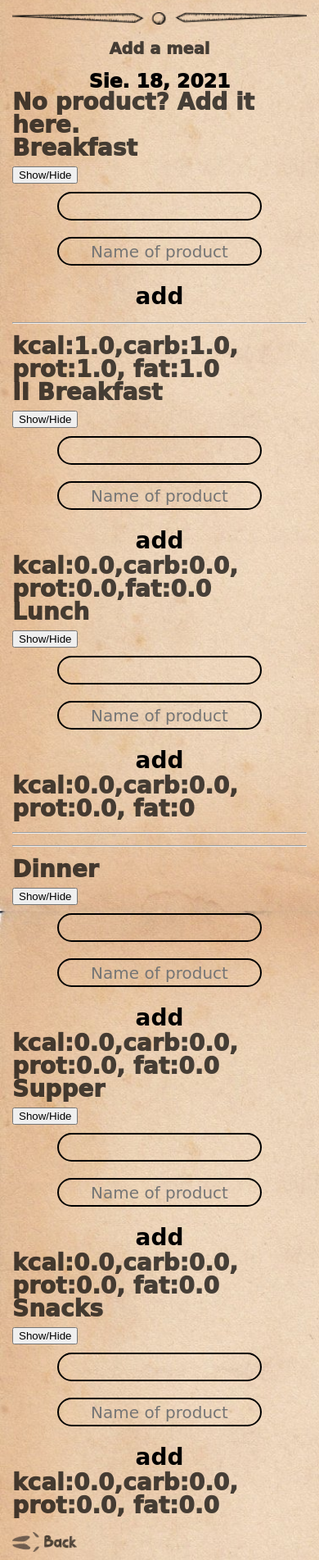
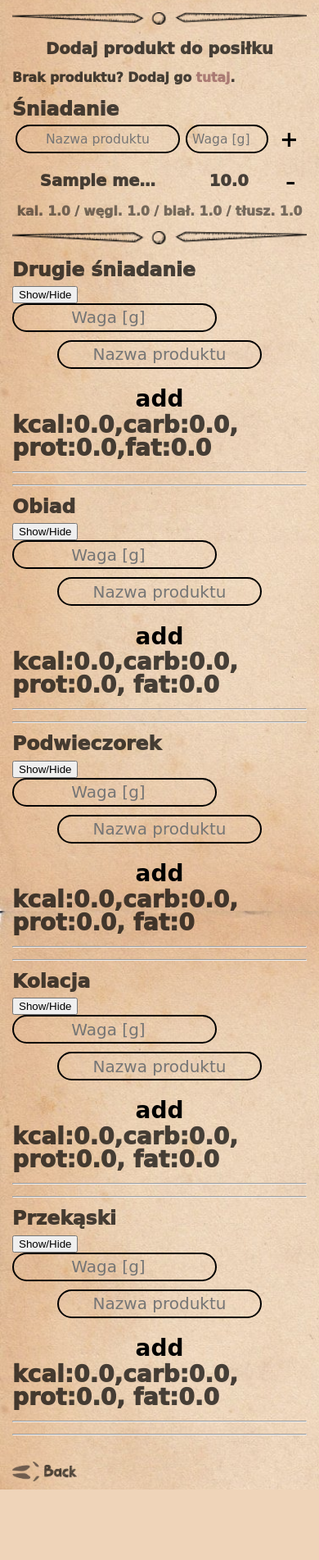
Before and after one commit to Mairon88/WildCalo, a Django app: page /meals/ in a window 390 px wide. Shown: the part 129-2032 px from the top of the page at 82% size. After the commit the page ends 1946 px from the top, so only its background shows below. Run offline with Django 3.2, Linux system fonts and the light colour scheme; a user stored in the database is signed in; tables that the repository leaves empty hold one stand-in row (values such as "Sample post"); some libraries are stand-ins or nearby versions; some web fonts are replaced.

Commit message:
Still working on add meals front end

```diff
--- a/wildcalo/calccalo/forms.py
+++ b/wildcalo/calccalo/forms.py
@@ -44,8 +44,8 @@ class BreakfastProductsForm(forms.ModelForm):
         model = MealsProducts
         fields = ('weight',)
 
-    weightb= forms.FloatField()
-    productb= forms.CharField(widget=forms.TextInput(attrs={'placeholder': 'Name of product'}))
+    weightb= forms.FloatField(widget=forms.NumberInput(attrs={'placeholder': 'Waga [g]'}))
+    productb= forms.CharField(widget=forms.TextInput(attrs={'placeholder': 'Nazwa produktu'}))
 
 
 class Breakfast2ProductsForm(forms.ModelForm):
@@ -53,40 +53,40 @@ class Breakfast2ProductsForm(forms.ModelForm):
         model = MealsProducts
         fields = ('weight',)
 
-    weightb2= forms.FloatField()
-    productb2= forms.CharField(widget=forms.TextInput(attrs={'placeholder': 'Name of product'}))
+    weightb2= forms.FloatField(widget=forms.NumberInput(attrs={'placeholder': 'Waga [g]'}))
+    productb2= forms.CharField(widget=forms.TextInput(attrs={'placeholder': 'Nazwa produktu'}))
 
 class LunchProductsForm(forms.ModelForm):
     class Meta:
         model = MealsProducts
         fields = ('weight',)
 
-    weightl= forms.FloatField()
-    productl= forms.CharField(widget=forms.TextInput(attrs={'placeholder': 'Name of product'}))
+    weightl= forms.FloatField(widget=forms.NumberInput(attrs={'placeholder': 'Waga [g]'}))
+    productl= forms.CharField(widget=forms.TextInput(attrs={'placeholder': 'Nazwa produktu'}))
 
 class DinnerProductsForm(forms.ModelForm):
     class Meta:
         model = MealsProducts
         fields = ('weight',)
 
-    weightd= forms.FloatField()
-    productd= forms.CharField(widget=forms.TextInput(attrs={'placeholder': 'Name of product'}))
+    weightd= forms.FloatField(widget=forms.NumberInput(attrs={'placeholder': 'Waga [g]'}))
+    productd= forms.CharField(widget=forms.TextInput(attrs={'placeholder': 'Nazwa produktu'}))
 
 class SupperProductsForm(forms.ModelForm):
     class Meta:
         model = MealsProducts
         fields = ('weight',)
 
-    weightsu= forms.FloatField()
-    productsu= forms.CharField(widget=forms.TextInput(attrs={'placeholder': 'Name of product'}))
+    weightsu= forms.FloatField(widget=forms.NumberInput(attrs={'placeholder': 'Waga [g]'}))
+    productsu= forms.CharField(widget=forms.TextInput(attrs={'placeholder': 'Nazwa produktu'}))
 
 class SnacksProductsForm(forms.ModelForm):
     class Meta:
         model = MealsProducts
         fields = ('weight',)
 
-    weightsn= forms.FloatField()
-    productsn= forms.CharField(widget=forms.TextInput(attrs={'placeholder': 'Name of product'}))
+    weightsn= forms.FloatField(widget=forms.NumberInput(attrs={'placeholder': 'Waga [g]'}))
+    productsn= forms.CharField(widget=forms.TextInput(attrs={'placeholder': 'Nazwa produktu'}))
 
 
 class NameField(forms.CharField):
--- a/wildcalo/calccalo/static/css/base.css
+++ b/wildcalo/calccalo/static/css/base.css
@@ -589,9 +589,9 @@ a {
         font-size: 6vw;
     }
 
-    #breakfast_hide_show, #breakfast2_hide_show, #dinner_hide_show, #supper_hide_show, #snacks_hide_show {
+    /*#breakfast_hide_show, #breakfast2_hide_show, #dinner_hide_show, #supper_hide_show, #snacks_hide_show {
     display: none;
-    }
+    }*/
 
     p, h1, h2 {
     opacity: 0.7;
@@ -617,6 +617,111 @@ a {
     opacity: 0.7;
     }
 
+    .meal {
+        font-size: 6vw;
+    }
+
+    .add_product {
+        font-size: 4vw;
+        margin-bottom: 5%;
+    }
+
+    .add_product a{
+    color: #8a5154f3;
+    }
+
+    #id_weightb {
+        width: 100%;
+        font-size: 4vw;
+    }
+
+    #id_productb {
+        width: 100%;
+        font-size: 4vw;
+    }
+
+    .add_meal_form form {
+        display: flex;
+        margin: 0;
+        padding: 0;
+    }
 
 
+    .add_meal_form div {
+        display: flex;
+        align-items: center;
+        justify-content: space-around;
+        margin: 1%;
+        margin-top: 2%;
+
+
+    }
+
+    .add_meal_form div input[type="text"], input[type="number"]{
+        margin: 0;
+    }
+        .add {
+        width: 10%;
+        font-size: 7vw;
+        padding: 0;
+
+    }
+
+    .weight {
+        width: 30%;
+    }
+
+    .product {
+        width: 60%;
+    }
+
+    .add_meal_form {
+            font-size: 5vw;
+
+        }
+
+    .param {
+        font-size: 4vw;
+        text-align: center;
+        opacity: 0.5;
+
+    }
+
+    .sum {
+        font-size: 4vw;
+        color: #44325df3;
+        text-align: center;
+    }
+
+    .product_param_del{
+        display: flex;
+        margin: 0;
+        padding: 0;
+    }
+
+
+    .product_param_del div {
+        display: flex;
+        align-items: center;
+        justify-content: space-around;
+        margin: 2%;
+        margin-top: 2%;
+        font-size: 5vw;
+
+
+    }
+
+    .add_meal_form div input[type="text"], input[type="number"]{
+        margin: 0;
+    }
+        .del button {
+        background-color: Transparent;
+        background-repeat:no-repeat;
+        border: none;
+        cursor:pointer;
+        overflow: hidden;
+        outline:none;
+        font-size: 10vw;
+
+    }
 }
--- a/wildcalo/calccalo/templates/account/dashboard.html
+++ b/wildcalo/calccalo/templates/account/dashboard.html
@@ -24,7 +24,7 @@
                                 </div>
 
                         {% else %}
-                            <div class="cal_text"><p>??</p>
+                           <p class="cal_text">??</p>
                         {% endif %}
                     </div>
 
--- a/wildcalo/calccalo/templates/account/meals.html
+++ b/wildcalo/calccalo/templates/account/meals.html
@@ -4,33 +4,43 @@
 
 {% block content %}
         {% if request.user.is_authenticated %}
-            <h1>Add a meal</h1>
-            <p>{{message}}</p>
-            <div class="today">{{ today }}</div>
-            <p>No product? Add it <a href="{% url 'user_products' %}"><span>here</span></a>.</p>
-            <p>Breakfast</p>
-            <button onclick="myFunction_breakfast()">Show/Hide</button>
-            <form action="." method="get">
-                {{ breakfast_form.weightb }}
-                {{ breakfast_form.productb }}
-                {% csrf_token %}
-                <input type="submit" value="add">
-                 <hr>
+            <h1>Dodaj produkt do posiłku</h1>
+            <p class="message">{{message}}</p>
+<!--            <div class="today">{{ today }}</div>-->
+            <p class="add_product">Brak produktu? Dodaj go <a href="{% url 'user_products' %}"><span>tutaj</span></a>.</p>
 
-                <p>kcal:{{breakfast_kcal}},carb:{{breakfast_carb}}, prot:{{breakfast_prot}}, fat:{{breakfast_fat}}</p>
-            </form>
-            <div id="breakfast_hide_show">
-                {% for product in breakfast_products %}
-                    {{ product.name }} {{ product.kcal }} {{ product.carb }} {{ product.prot }} {{ product.fat }}
-                    <div class="del"><form method="POST">
-                        <button name="delete_items" type="submit" value="{{ product.pk }}">X</button>
+            <div class="breakfast">
+                <div><p class="meal">Śniadanie</p></div>
+    <!--            <button onclick="myFunction_breakfast()">Show/Hide</button>-->
+                <div class="add_meal_form"><form action="." method="get">
+
+                    <div class="product">{{ breakfast_form.productb }}</div>
+                    <div class="weight">{{ breakfast_form.weightb }}</div>
                         {% csrf_token %}
-                    </form></div>
-                    <hr>
-                {% endfor %}
-            <hr><hr>
+                    <div class="add"><input type="submit" value="+"></div>
+                     </form>
+                </div>
+
+
+                    {% for product in breakfast_products %}
+                    <div class="product_param_del">
+                        <div class="product"><p>{{ product.name|truncatechars:10 }}</p></div>
+                        <div class="weight"><p>{{ product.weight }}</p></div>
+                        <div class="del">
+                            <form method="POST">
+                            <button  class="del" name="delete_items" type="submit" value="{{ product.pk }}">-</button>
+                            {% csrf_token %}
+                        </form></div>
+
+                    </div>
+                <div class="param">kal. {{ product.kcal }} / węgl. {{ product.carb }} / biał. {{ product.prot }} / tłusz. {{ product.fat }}</div>
+                    {% endfor %}
+<!--                    <div class="sum">kal.{{breakfast_kcal}} / węgl.{{breakfast_carb}} / biał.{{breakfast_prot}} / tłusz.{{breakfast_fat}}</div>-->
+                </div>
+
             </div>
-            <p>II Breakfast</p>
+            <div class="line"><img src="/media/line.png"></div>
+            <p class="meal">Drugie śniadanie</p>
             <button onclick="myFunction_breakfast_2()">Show/Hide</button>
             <form action="." method="get">
                 {{ breakfast2_form.weightb2 }}
@@ -50,7 +60,29 @@
                 {% endfor %}
             <hr><hr>
             </div>
-            <p>Lunch</p>
+
+            <p class="meal">Obiad</p>
+            <button onclick="myFunction_dinner()">Show/Hide</button>
+            <form action="." method="get">
+                {{ dinner_form.weightd }}
+                {{ dinner_form.productd }}
+                {% csrf_token %}
+                <input type="submit" value="add">
+                <p>kcal:{{dinner_kcal}},carb:{{dinner_carb}}, prot:{{dinner_prot}}, fat:{{dinner_fat}}</p>
+            </form>
+            <div id="dinner_hide_show">
+                {% for product in dinner_products %}
+                    {{ product.name }} {{ product.kcal }} {{ product.carb }} {{ product.prot }} {{ product.fat }}
+                    <div class="del"><form method="POST">
+                        <button name="delete_items" type="submit" value="{{ product.pk }}">X</button>
+                        {% csrf_token %}
+                    </form></div>
+                    <hr>
+                {% endfor %}
+            <hr><hr>
+            </div>
+
+            <p class="meal">Podwieczorek</p>
 
              <button onclick="myFunction_lunch()">Show/Hide</button>
             <form action="." method="get">
@@ -71,27 +103,10 @@
                 {% endfor %}
             <hr><hr>
             </div>
-            <p>Dinner</p>
-            <button onclick="myFunction_dinner()">Show/Hide</button>
-            <form action="." method="get">
-                {{ dinner_form.weightd }}
-                {{ dinner_form.productd }}
-                {% csrf_token %}
-                <input type="submit" value="add">
-                <p>kcal:{{dinner_kcal}},carb:{{dinner_carb}}, prot:{{dinner_prot}}, fat:{{dinner_fat}}</p>
-            </form>
-            <div id="dinner_hide_show">
-                {% for product in dinner_products %}
-                    {{ product.name }} {{ product.kcal }} {{ product.carb }} {{ product.prot }} {{ product.fat }}
-                    <div class="del"><form method="POST">
-                        <button name="delete_items" type="submit" value="{{ product.pk }}">X</button>
-                        {% csrf_token %}
-                    </form></div>
-                    <hr>
-                {% endfor %}
-            <hr><hr>
-            </div>
-            <p>Supper</p>
+
+
+
+            <p class="meal">Kolacja</p>
             <button onclick="myFunction_supper()">Show/Hide</button>
             <form action="." method="get">
                 {{ supper_form.weightsu }}
@@ -111,7 +126,7 @@
                 {% endfor %}
             <hr><hr>
             </div>
-            <p>Snacks</p>
+            <p class="meal">Przekąski</p>
             <button onclick="myFunction_snacks()">Show/Hide</button>
             <form action="." method="get">
                 {{ snacks_form.weightsn }}
--- a/wildcalo/calccalo/templates/base.html
+++ b/wildcalo/calccalo/templates/base.html
@@ -40,62 +40,62 @@
     {% block content %}
     {% endblock %}
 
-    <script>
+<!--    <script>-->
 
-        function myFunction_breakfast() {
-          var x = document.getElementById("breakfast_hide_show");
-          if (x.style.display === "none") {
-            x.style.display = "block";
-          } else {
-            x.style.display = "none";
-          }
-        }
+<!--        function myFunction_breakfast() {-->
+<!--          var x = document.getElementById("breakfast_hide_show");-->
+<!--          if (x.style.display === "none") {-->
+<!--            x.style.display = "block";-->
+<!--          } else {-->
+<!--            x.style.display = "none";-->
+<!--          }-->
+<!--        }-->
 
-        function myFunction_breakfast_2() {
-          var x = document.getElementById("breakfast2_hide_show");
-          if (x.style.display === "none") {
-            x.style.display = "block";
-          } else {
-            x.style.display = "none";
-          }
-        }
+<!--        function myFunction_breakfast_2() {-->
+<!--          var x = document.getElementById("breakfast2_hide_show");-->
+<!--          if (x.style.display === "none") {-->
+<!--            x.style.display = "block";-->
+<!--          } else {-->
+<!--            x.style.display = "none";-->
+<!--          }-->
+<!--        }-->
 
-        function myFunction_lunch() {
-          var x = document.getElementById("lunch_hide_show");
-          if (x.style.display === "none") {
-            x.style.display = "block";
-          } else {
-            x.style.display = "none";
-          }
-        }
+<!--        function myFunction_lunch() {-->
+<!--          var x = document.getElementById("lunch_hide_show");-->
+<!--          if (x.style.display === "none") {-->
+<!--            x.style.display = "block";-->
+<!--          } else {-->
+<!--            x.style.display = "none";-->
+<!--          }-->
+<!--        }-->
 
-        function myFunction_dinner() {
-          var x = document.getElementById("dinner_hide_show");
-          if (x.style.display === "none") {
-            x.style.display = "block";
-          } else {
-            x.style.display = "none";
-          }
-        }
+<!--        function myFunction_dinner() {-->
+<!--          var x = document.getElementById("dinner_hide_show");-->
+<!--          if (x.style.display === "none") {-->
+<!--            x.style.display = "block";-->
+<!--          } else {-->
+<!--            x.style.display = "none";-->
+<!--          }-->
+<!--        }-->
 
-        function myFunction_supper() {
-          var x = document.getElementById("supper_hide_show");
-          if (x.style.display === "none") {
-            x.style.display = "block";
-          } else {
-            x.style.display = "none";
-          }
-        }
+<!--        function myFunction_supper() {-->
+<!--          var x = document.getElementById("supper_hide_show");-->
+<!--          if (x.style.display === "none") {-->
+<!--            x.style.display = "block";-->
+<!--          } else {-->
+<!--            x.style.display = "none";-->
+<!--          }-->
+<!--        }-->
 
-        function myFunction_snacks() {
-          var x = document.getElementById("snacks_hide_show");
-          if (x.style.display === "none") {
-            x.style.display = "block";
-          } else {
-            x.style.display = "none";
-          }
-        }
-    </script>
+<!--        function myFunction_snacks() {-->
+<!--          var x = document.getElementById("snacks_hide_show");-->
+<!--          if (x.style.display === "none") {-->
+<!--            x.style.display = "block";-->
+<!--          } else {-->
+<!--            x.style.display = "none";-->
+<!--          }-->
+<!--        }-->
+<!--    </script>-->
   <script src="https://code.jquery.com/jquery-1.12.4.js"></script>
   <script src="https://code.jquery.com/ui/1.12.1/jquery-ui.js"></script>
 
--- a/wildcalo/calccalo/templates/registration/login.html
+++ b/wildcalo/calccalo/templates/registration/login.html
@@ -9,7 +9,7 @@
             {{ form.as_p }}
             {% csrf_token %}
             <input type="hidden" name="next" value="{{ next }}" />
-            <p><input class="login" type="submit" name="sdfsdf" value='Zaloguj'  alt="dfgdfg"/></p>
+            <p><input class="login" type="submit" name="login" value='Zaloguj'  alt="dfgdfg"/></p>
         </form>
         <div class="forgot">
             <p><a href="{% url 'password_reset' %}">Zapomniałeś/aś hasła?</a></p>
--- a/wildcalo/calccalo/views.py
+++ b/wildcalo/calccalo/views.py
@@ -26,6 +26,7 @@ def dashboard(request):
     request.user.profile.limit_fat = nutritional_values.fat_value()
 
     time = request.user.profile.time
+
 
     profile = request.user.profile
 
@@ -67,7 +68,7 @@ def dashboard(request):
         profile.days_left = abs((profile.end_date - today).days)
         profile.save()
 
-    if profile.days_left == 0:
+    if profile.days_left == 0 and profile.status == 'ongoing':
         profile.status = 'waiting'
         profile.time = None
         profile.weight = None
@@ -75,7 +76,7 @@ def dashboard(request):
         meal = Meals.objects.filter(person=profile.id)
         meal.delete()
         profile.save()
-        return HttpResponseRedirect(request.path_info)
+
 
     return render(request,
                   'account/dashboard.html',
@@ -243,7 +244,7 @@ def meals(request):
         meal.kcal = MealsProducts.objects.filter(meal=meal).aggregate(Sum('kcal'))['kcal__sum']
         meal.carb = MealsProducts.objects.filter(meal=meal).aggregate(Sum('carb'))['carb__sum']
         meal.prot = MealsProducts.objects.filter(meal=meal).aggregate(Sum('prot'))['prot__sum']
-        meal.fat = MealsProducts.objects.filter(meal=meal).aggregate(Sum('prot'))['prot__sum']
+        meal.fat = MealsProducts.objects.filter(meal=meal).aggregate(Sum('fat'))['fat__sum']
         if (meal.kcal or meal.carb or meal.prot or meal.fat) is None:
             meal.kcal = 0
             meal.carb = 0
@@ -341,7 +342,6 @@ def meals(request):
                   )
 @login_required
 def user_products(request):
-    print("dodajemy produkt")
     if request.method == 'POST':
         user_prod_form = ProductsForm(request.POST)
         if user_prod_form.is_valid():
```
